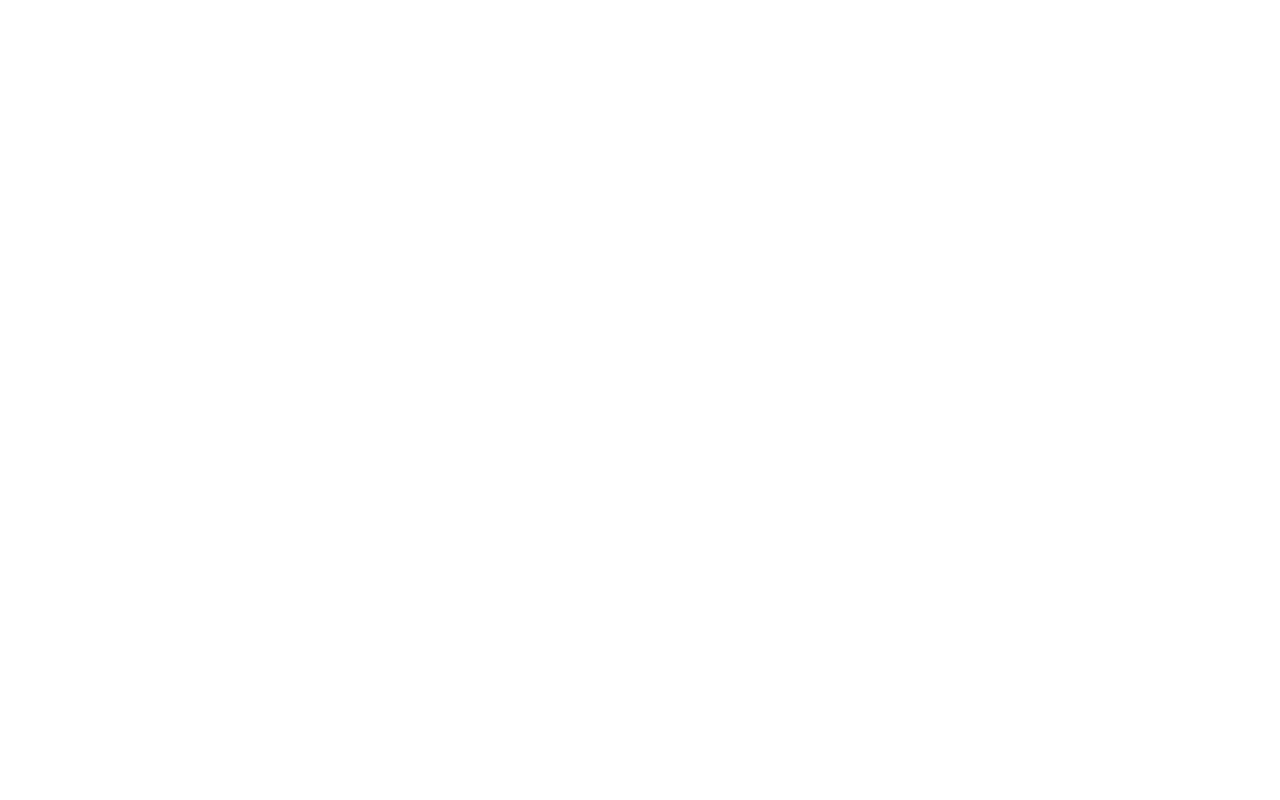
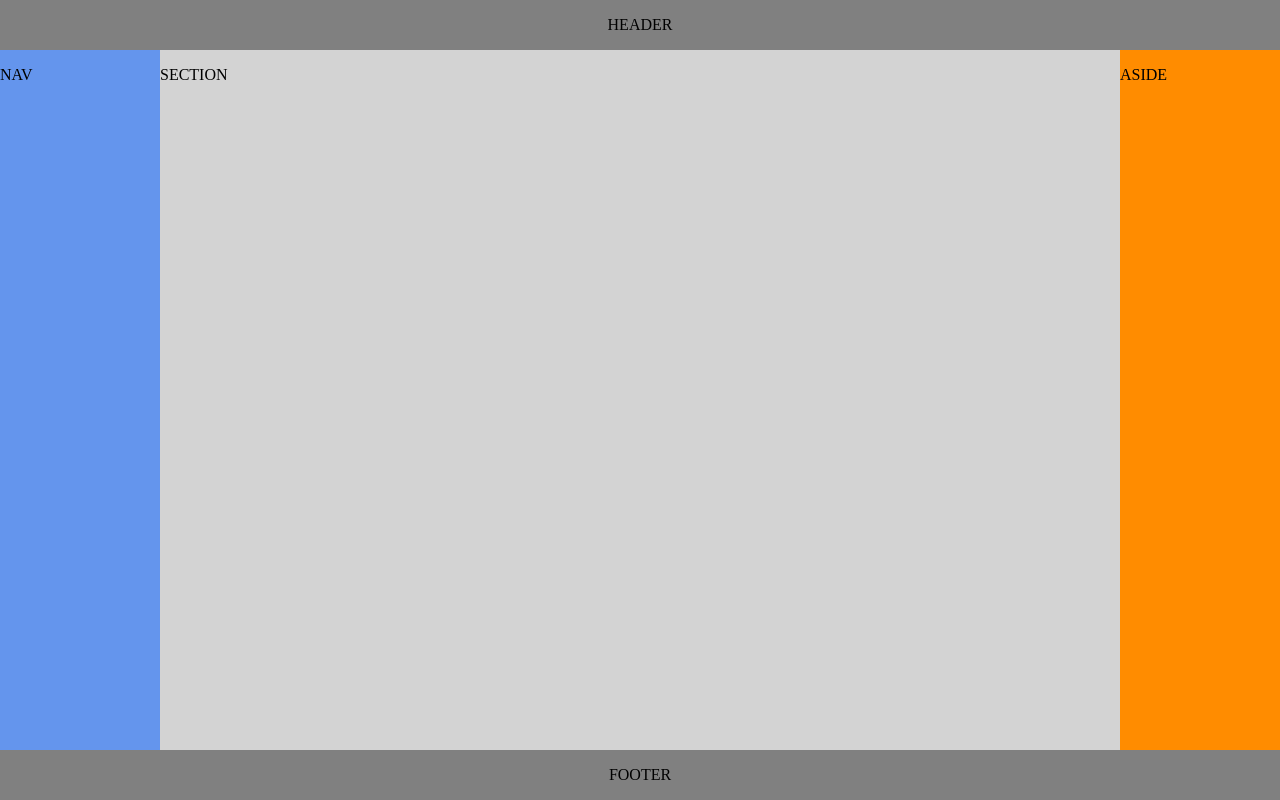
Before and after one commit to evrttn/html5-boilerplate-2026-1, a website built with webpack: page index.html in a window 1280 px wide. Built offline with nearby package versions, Linux system fonts and the light colour scheme.

Commit message:
tela grande ok

```diff
--- a/css/style.css
+++ b/css/style.css
@@ -1,14 +1,36 @@
-p:first-of-type::first-letter{
-  color: green;
-  font-size: 30px;
-  line-height: 1.5em;
-  font-family: 'Franklin Gothic Medium', 'Arial Narrow', Arial, sans-serif;
+body{
+  display: flex;
+  flex-direction: column;
+  height: 100vh;
+  margin: 0;
+  padding: 0;
 }
 
-.citacao{
-  font-style: italic;
+header, footer{
+  flex-shrink: 0;
+  flex-grow: 0;
+  background-color: gray;
+  text-align: center;
 }
-
-#span-com-id{
-  color: red;
+main{
+  flex-shrink: 0;
+  flex-grow: 1;
+  display: flex;
 }
+nav{
+  flex-basis: 10em;
+  flex-shrink: 1;
+  flex-grow: 0;
+  background-color: cornflowerblue;
+}
+aside{
+  flex-basis: 10em;
+  flex-shrink: 1;
+  flex-grow: 0;
+  background-color: darkorange;
+}
+section{
+  background-color: lightgray;
+  flex-shrink: 1;
+  flex-grow: 1;
+}
--- a/index.html
+++ b/index.html
@@ -22,8 +22,25 @@
   <meta name="theme-color" content="#fafafa">
 </head>
 
+<!-- css flexbox container -->
 <body>
-
+  <header>
+    <p>HEADER</p>
+  </header>
+  <main>
+    <nav>
+      <p>NAV</p>
+    </nav>
+    <section>
+      <p>SECTION</p>
+    </section>
+    <aside>
+      <p>ASIDE</p>
+    </aside>
+  </main>
+  <footer>
+    <p>FOOTER</p>
+  </footer>
 </body>
 
 </html>
```
